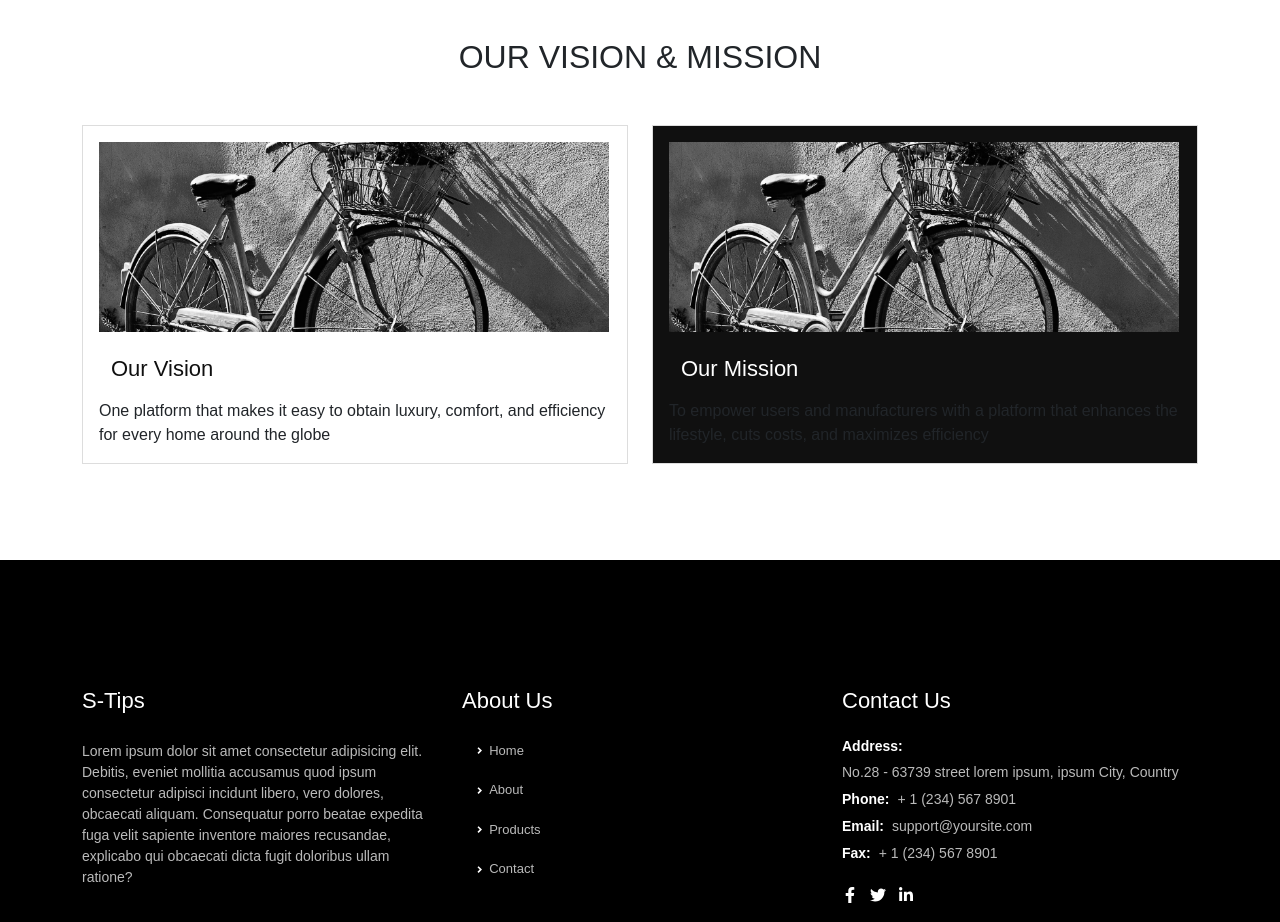
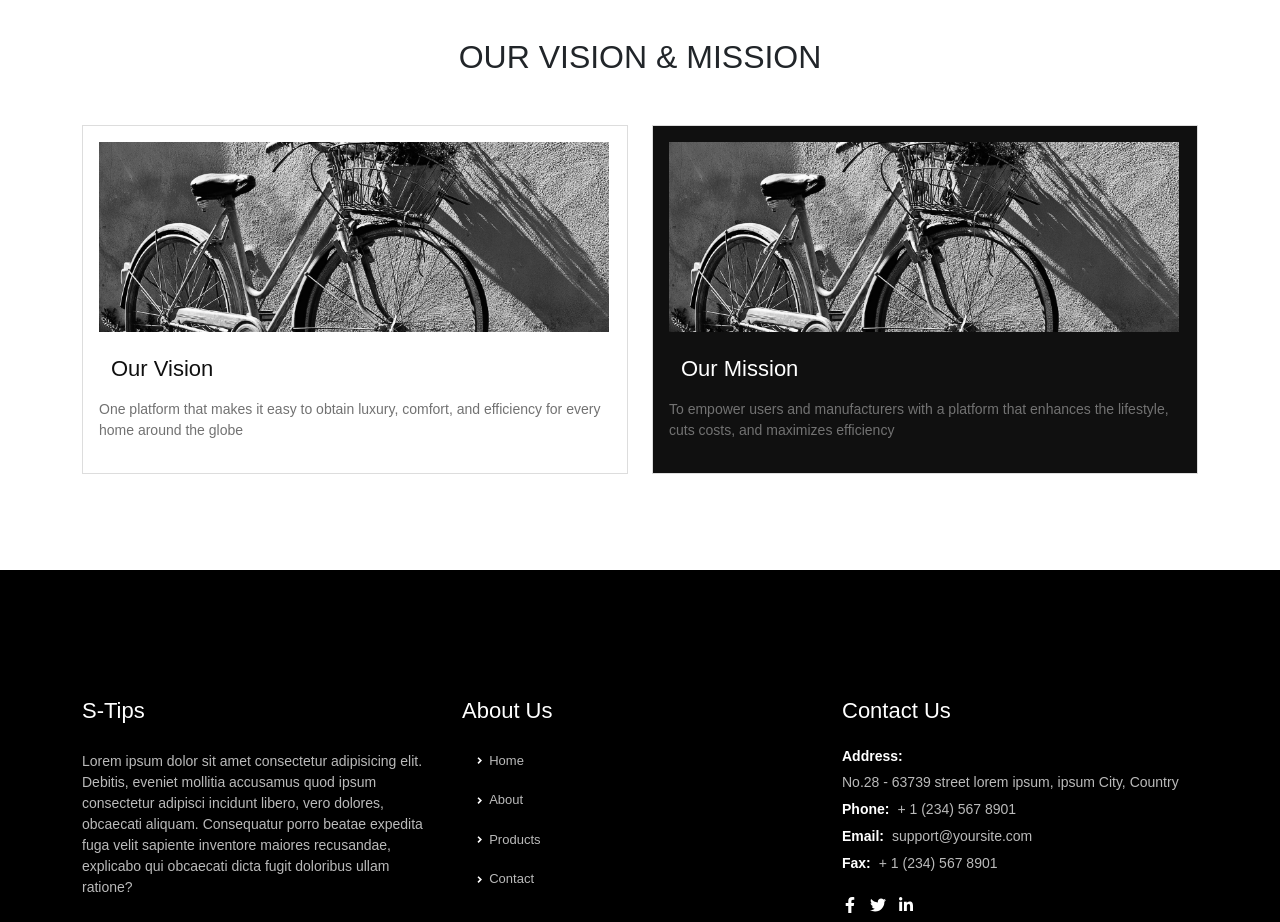
Before and after one commit to Mohamedghaly140/S-Tips, a Next.js app: page /about in a window 1280 px wide. Shown: the part 2640-3562 px from the top of the page. Built offline with nearby package versions, Linux system fonts and the light colour scheme; a web font is replaced by a local one.

Commit message:
fix error

```diff
--- a/components/LandingPages/WhoWeArePage.jsx
+++ b/components/LandingPages/WhoWeArePage.jsx
@@ -99,14 +99,18 @@ const WhoWeArePage = () => {
 					<div className="row">
 						<div className="col-md-6">
 							<MissionCard title="Our Vision" imageUrl={bicycle}>
-								One platform that makes it easy to obtain luxury, comfort, and
-								efficiency for every home around the globe
+								<p>
+									One platform that makes it easy to obtain luxury, comfort, and
+									efficiency for every home around the globe
+								</p>
 							</MissionCard>
 						</div>
 						<div className="col-md-6 mt-5 mt-md-0">
 							<MissionCard title="Our Mission" imageUrl={bicycle} black>
-								To empower users and manufacturers with a platform that enhances
-								the lifestyle, cuts costs, and maximizes efficiency
+								<p>
+									To empower users and manufacturers with a platform that
+									enhances the lifestyle, cuts costs, and maximizes efficiency
+								</p>
 							</MissionCard>
 						</div>
 					</div>
```
